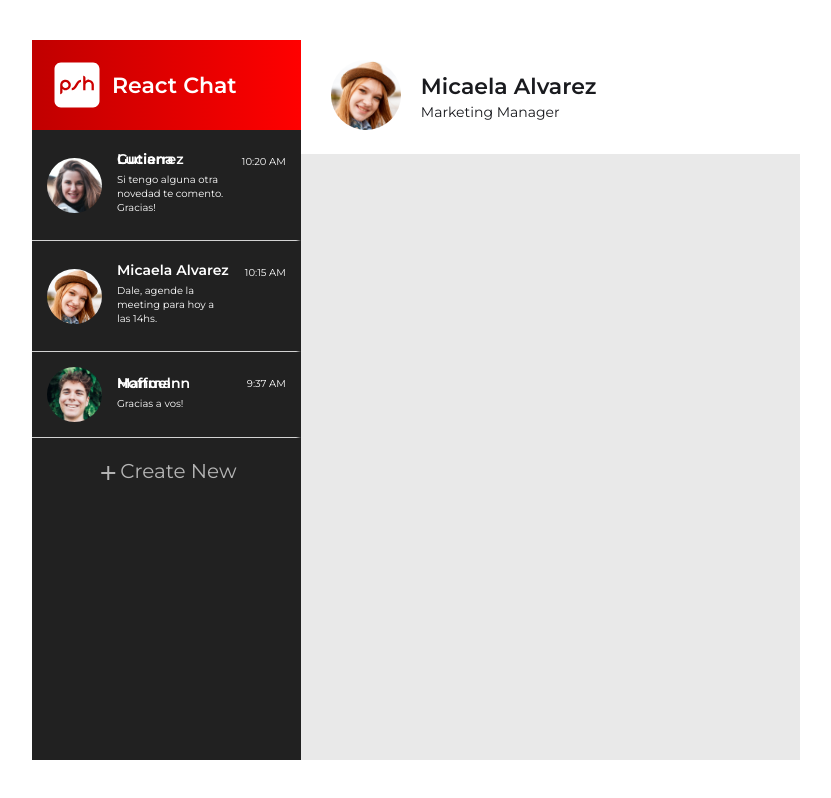
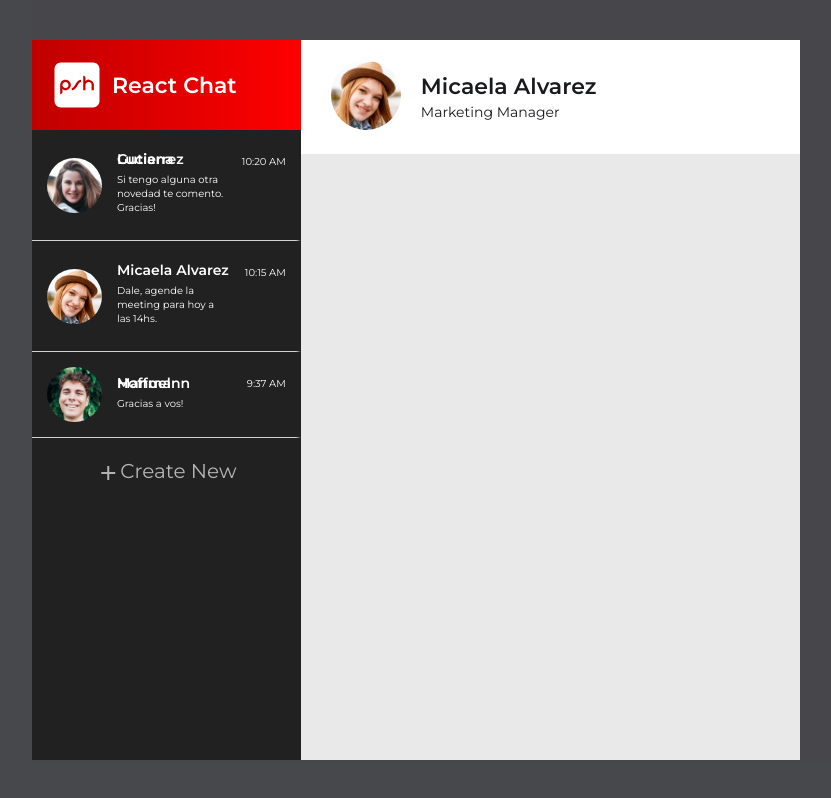
Before and after one commit to cecimermoz/chat-webapp, a React (Create React App) app: page / in a window 1280 px wide. Shown: the whole page, without its empty margins (224-1055 px from the left). Built offline with nearby package versions, Linux system fonts and the light colour scheme.

Commit message:
change bkgdcolor

```diff
--- a/src/components/WebAppContainer/WebAppContainer.style.js
+++ b/src/components/WebAppContainer/WebAppContainer.style.js
@@ -5,7 +5,6 @@
     width: 60vw;
     margin: auto;
     display: flex;
-    background-color: rgba(25,26,30,0.8);
 `;
 
 export { Container };
--- a/src/index.css
+++ b/src/index.css
@@ -12,4 +12,5 @@
 #root{
   display: flex;
   height: 100vh;
+  background-color: rgba(25,26,30,0.8);
 }
```
